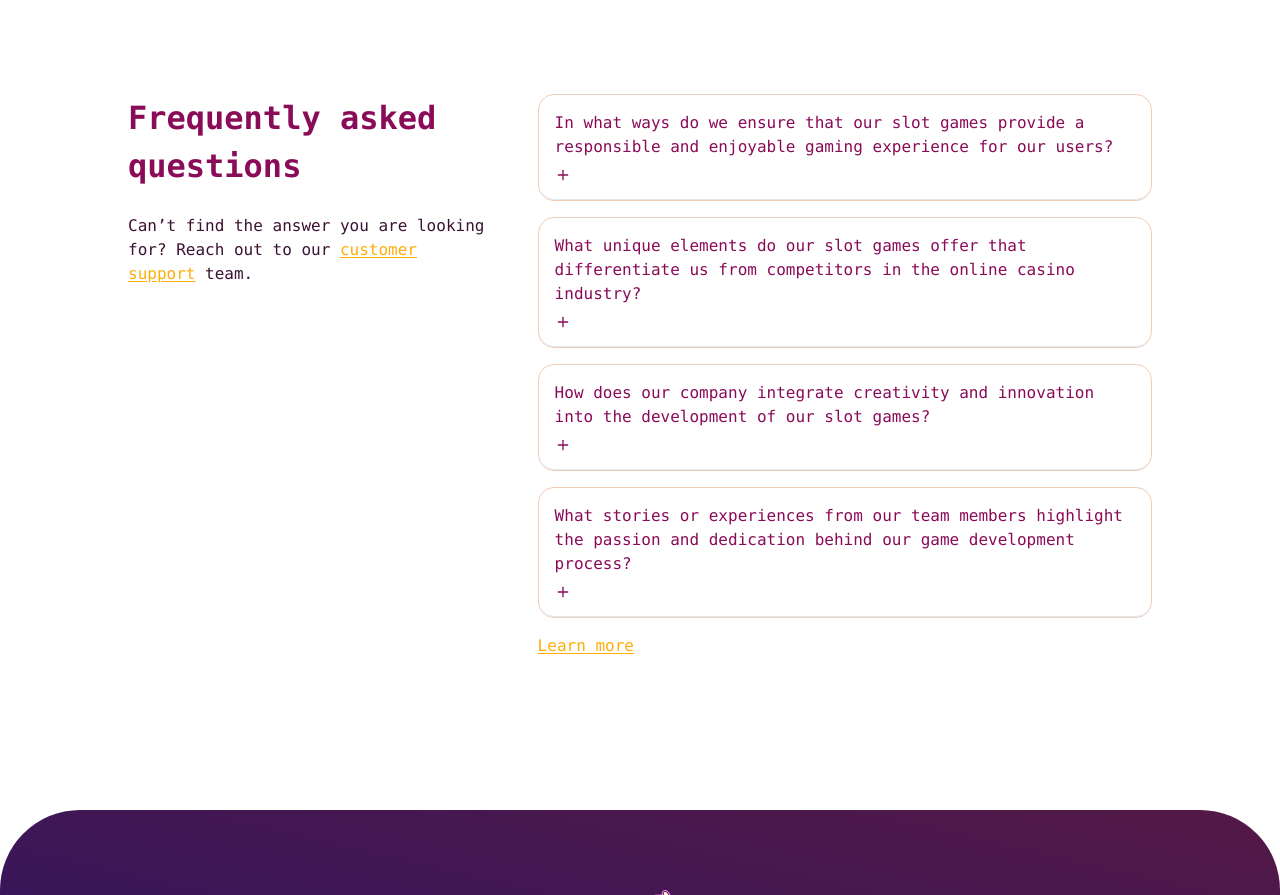
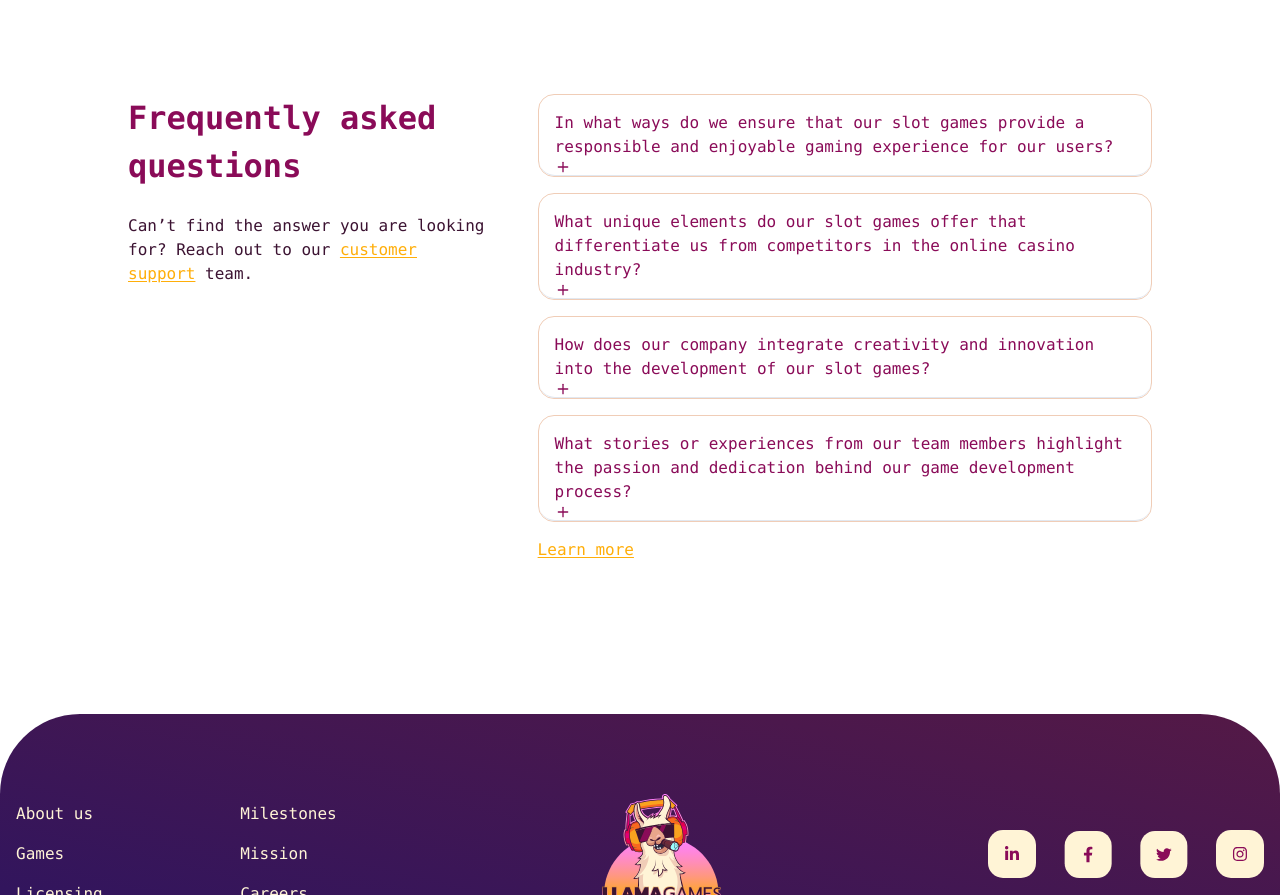
Before and after one commit to X-Elevate/LlamaGames, a Next.js app in the folder frontend/: page / in a window 1280 px wide. Shown: the part 4750-5645 px from the top of the page. Built offline with nearby package versions, Linux system fonts and the light colour scheme.

Commit message:
Update accordion.tsx

```diff
--- a/frontend/components/ui/accordion.tsx
+++ b/frontend/components/ui/accordion.tsx
@@ -2,7 +2,7 @@
 
 import * as React from "react";
 import * as AccordionPrimitive from "@radix-ui/react-accordion";
-import { ChevronDown, Minus, Plus } from "lucide-react";
+import { Minus, Plus } from "lucide-react";
 
 import { cn } from "@/lib/utils";
 
@@ -14,7 +14,7 @@ const AccordionItem = React.forwardRef<
 >(({ className, ...props }, ref) => (
   <AccordionPrimitive.Item
     ref={ref}
-    className={cn("border-b transition-all data-[state=open]:bg-[#FFF4D6] rounded-2xl", className)}
+    className={cn("border-b transition-all data-[state=open]:bg-[#FFF4D6] rounded-2xl relative", className)}
     {...props}
   />
 ));
@@ -28,17 +28,18 @@ const AccordionTrigger = React.forwardRef<
     <AccordionPrimitive.Trigger
       ref={ref}
       className={cn(
-        "flex flex-col items-start py-4 font-medium transition-all data-[state=open]:bg-[#FFF4D6]",
+        "flex flex-col items-start py-4 font-medium transition-all data-[state=open]:bg-[#FFF4D6] [&[data-state=closed]>svg:nth-child(2)]:hidden",
         className
       )}
       {...props}
     >
-      <span className="flex-1">{children}</span>
-      <div className="flex justify-center mt-2">
-        {/* Ensure proper use of data-state attribute */}
-        <Minus className="h-4 w-4 text-cherry shrink-0 transition-transform duration-200 data-[state=open]:block data-[state=closed]:hidden hidden" /> {/* fix behaviour */}
-        <Plus className="h-4 w-4 text-cherry shrink-0 transition-transform duration-200 data-[state=open]:hidden data-[state=closed]:block block" />
-      </div>
+      <span className="flex-1">
+        {children}
+      </span>
+        <Minus className="h-4 w-4 text-cherry shrink-0 transition-transform duration-200 absolute bottom-0" id="minus"/>
+        <Plus className="h-4 w-4 text-cherry shrink-0 transition-transform duration-200 absolute bottom-0" id="plus"/>
+
+
     </AccordionPrimitive.Trigger>
   </AccordionPrimitive.Header>
 ));
```
